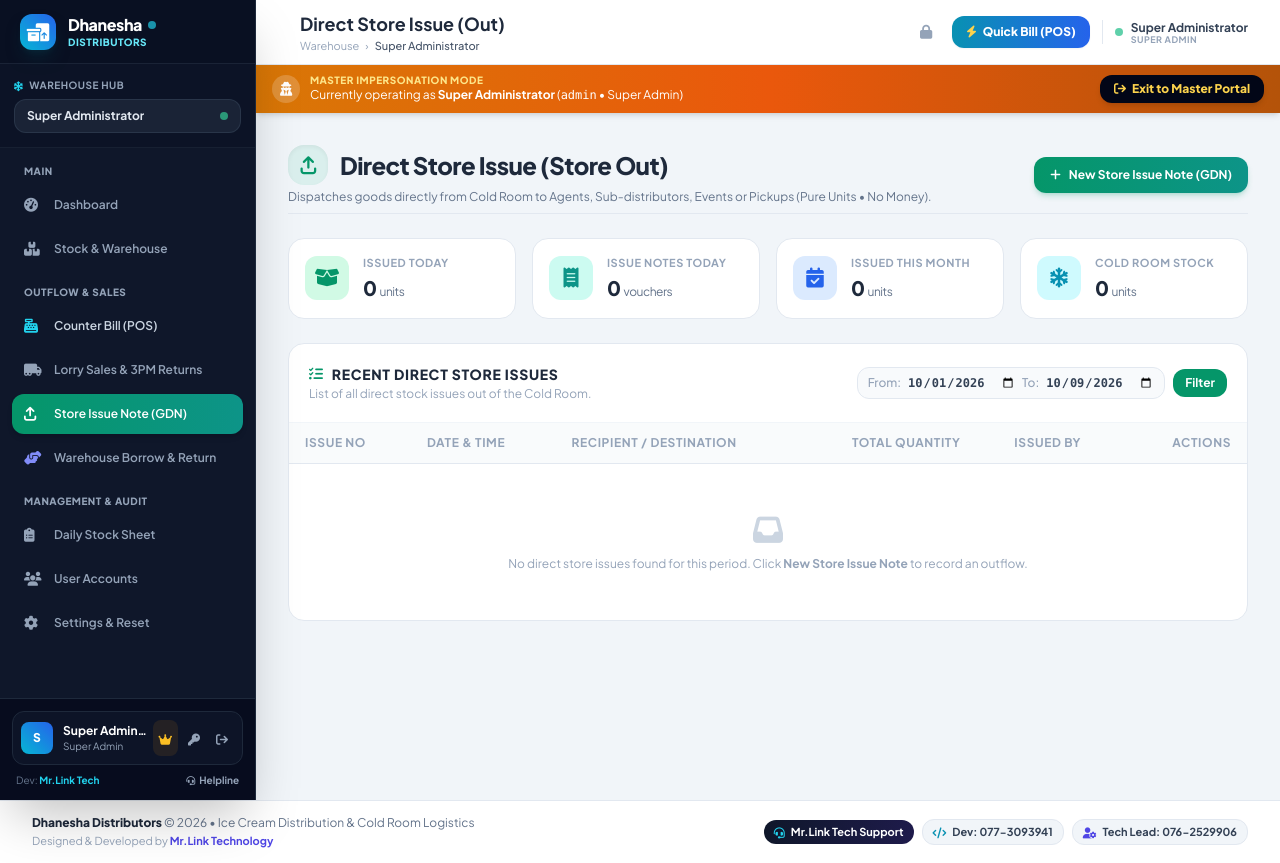
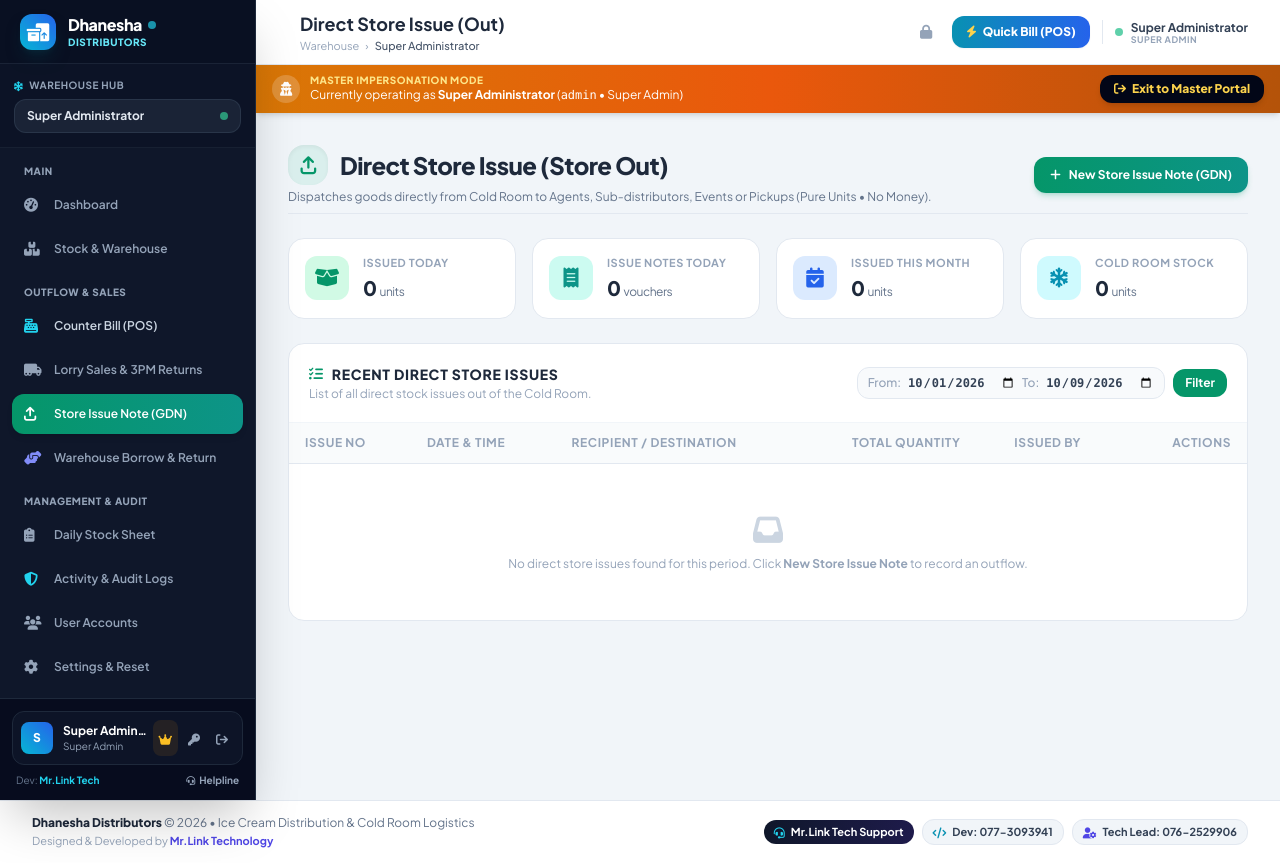
Before and after one commit to janithjanithdamsara-coder/ice-cream-pos, a PHP site: page /direct_issue.php in a window 1280 px wide. Run offline with PHP 8.4, Linux system fonts and the light colour scheme; a user stored in the database is signed in; data comes from the database, SQL or seed files in the repository; data that the repository does not hold is empty; some libraries are stand-ins or nearby versions.

Commit message:
Add direct Activity Logs link in sidebar and remove test heading from login

```diff
--- a/includes/header.php
+++ b/includes/header.php
@@ -179,12 +179,17 @@ $currentPage = basename($_SERVER['PHP_SELF']);
                 <div>
                     <div class="px-3 mb-1.5 text-[10px] font-black uppercase tracking-wider text-slate-400">Management & Audit</div>
                     <div class="space-y-1">
-                        <a href="reports.php" class="flex items-center px-3 py-2.5 rounded-xl text-xs font-semibold transition-all <?= $currentPage === 'reports.php' ? 'bg-gradient-to-r from-cyan-600 to-blue-600 text-white font-bold shadow-md' : 'text-slate-400 hover:text-white hover:bg-slate-800/70' ?>">
+                        <a href="reports.php" class="flex items-center px-3 py-2.5 rounded-xl text-xs font-semibold transition-all <?= ($currentPage === 'reports.php' && (empty($_GET['tab']) || $_GET['tab'] !== 'logs')) ? 'bg-gradient-to-r from-cyan-600 to-blue-600 text-white font-bold shadow-md' : 'text-slate-400 hover:text-white hover:bg-slate-800/70' ?>">
                             <i class="fa-solid fa-clipboard-list w-5 text-sm"></i>
                             <span class="ml-2.5">Daily Stock Sheet</span>
                         </a>
 
                         <?php if (hasRole(['super_admin', 'admin'])): ?>
+                        <a href="reports.php?tab=logs" class="flex items-center px-3 py-2.5 rounded-xl text-xs font-semibold transition-all <?= ($currentPage === 'reports.php' && ($_GET['tab'] ?? '') === 'logs') ? 'bg-gradient-to-r from-cyan-600 to-blue-600 text-white font-bold shadow-md' : 'text-slate-400 hover:text-white hover:bg-slate-800/70' ?>">
+                            <i class="fa-solid fa-shield-halved w-5 text-sm text-cyan-400"></i>
+                            <span class="ml-2.5">Activity & Audit Logs</span>
+                        </a>
+
                         <a href="users.php" class="flex items-center px-3 py-2.5 rounded-xl text-xs font-semibold transition-all <?= $currentPage === 'users.php' ? 'bg-gradient-to-r from-cyan-600 to-blue-600 text-white font-bold shadow-md' : 'text-slate-400 hover:text-white hover:bg-slate-800/70' ?>">
                             <i class="fa-solid fa-users w-5 text-sm"></i>
                             <span class="ml-2.5">User Accounts</span>
--- a/index.php
+++ b/index.php
@@ -100,11 +100,6 @@ if (($_SERVER['REQUEST_METHOD'] ?? '') === 'POST') {
                 තොග බෙදාහැරීම් සහ ගබඩා කළමනාකරණ පද්ධතිය
             </div>
         </div>
-
-        <!-- TEST Live Deployment Indicator -->
-        <h1 class="text-3xl sm:text-4xl font-extrabold text-amber-300 bg-amber-500/20 py-2.5 px-4 rounded-2xl text-center mb-5 border-2 border-dashed border-amber-400 shadow-lg tracking-wider">
-            TEST - LIVE DEPLOY CHECK
-        </h1>
 
         <!-- Login Card -->
         <div class="bg-white text-slate-800 rounded-3xl shadow-2xl shadow-black/40 border border-white/20 p-6 sm:p-8 backdrop-blur-md">
```
